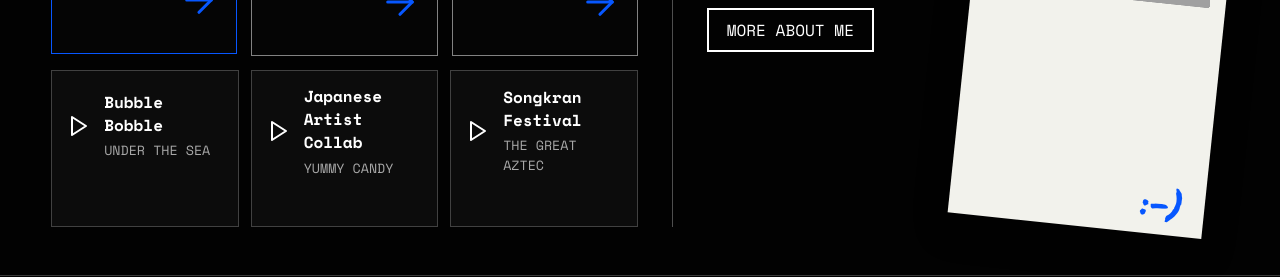
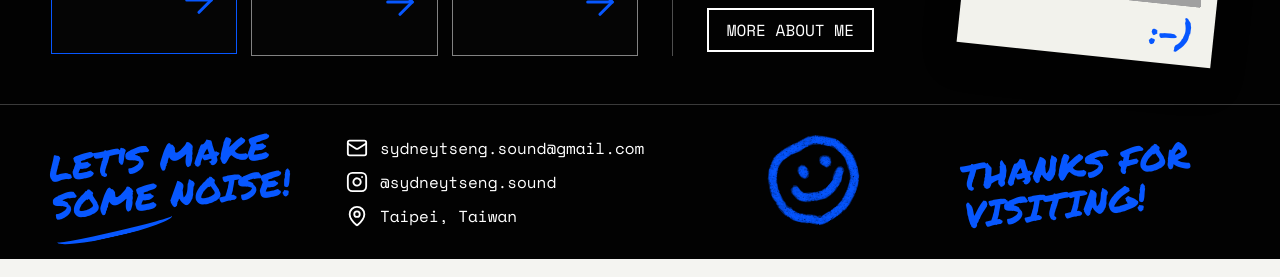
Before and after one commit to Cooperfu615-Desinger/SYDNEY_TSENG, a React (Vite) app: page / in a window 1280 px wide. Shown: the part 1596-1873 px from the top of the page. Built offline with nearby package versions, Linux system fonts and the light colour scheme; grey boxes are pictures that could not be loaded.

Commit message:
Refine hero fade and sound lab

```diff
--- a/src/App.jsx
+++ b/src/App.jsx
@@ -1,4 +1,4 @@
-import React, { useMemo, useRef, useState } from "react";
+import React, { useRef, useState } from "react";
 import useEmblaCarousel from "embla-carousel-react";
 import { AnimatePresence, motion } from "framer-motion";
 import { Howl } from "howler";
@@ -12,7 +12,6 @@ import {
   Instagram,
   Mail,
   MapPin,
-  Pause,
   Play,
   Power,
   Sparkle,
@@ -247,12 +246,8 @@ function SoundIcon({ type }) {
   return <Waves />;
 }
 
-function SoundLab({ playingId, onToggle }) {
+function SoundLab() {
   const [activeCategory, setActiveCategory] = useState(soundLabCategories[0].id);
-  const category = useMemo(
-    () => soundLabCategories.find((item) => item.id === activeCategory),
-    [activeCategory],
-  );
 
   return (
     <section className="dark-section sound-about-grid" id="sound-lab">
@@ -277,31 +272,6 @@ function SoundLab({ playingId, onToggle }) {
             </button>
           ))}
         </div>
-        <AnimatePresence mode="wait">
-          <motion.div
-            className="sample-panel"
-            key={category.id}
-            initial={{ opacity: 0, y: 12 }}
-            animate={{ opacity: 1, y: 0 }}
-            exit={{ opacity: 0, y: -8 }}
-            transition={{ duration: 0.22 }}
-          >
-            {category.samples.map((sample) => (
-              <button
-                className={`sample-row ${playingId === sample.id ? "playing" : ""}`}
-                key={sample.id}
-                onClick={() => onToggle(sample)}
-              >
-                {playingId === sample.id ? <Pause /> : <Play />}
-                <span>
-                  <strong>{sample.title}</strong>
-                  <small>{sample.subtitle}</small>
-                </span>
-                <Waveform active={playingId === sample.id} />
-              </button>
-            ))}
-          </motion.div>
-        </AnimatePresence>
       </div>
       <About />
     </section>
@@ -633,7 +603,7 @@ function HomePage() {
       />
       <main>
         <SelectedWorks onOpen={setActiveWork} />
-        <SoundLab playingId={playingId} onToggle={toggle} />
+        <SoundLab />
       </main>
       <Footer />
       <WorkModal
--- a/src/styles.css
+++ b/src/styles.css
@@ -125,6 +125,8 @@ video {
   object-fit: cover;
   object-position: center 20%;
   filter: grayscale(1) contrast(1.08);
+  -webkit-mask-image: linear-gradient(to right, transparent 0%, rgba(0, 0, 0, 0.72) 9%, #000 21%);
+  mask-image: linear-gradient(to right, transparent 0%, rgba(0, 0, 0, 0.72) 9%, #000 21%);
 }
 
 .hero-signature-name {
@@ -536,48 +538,6 @@ h2 {
   color: var(--blue);
 }
 
-.sample-panel {
-  display: grid;
-  grid-template-columns: repeat(3, minmax(0, 1fr));
-  gap: 12px;
-  margin-top: 14px;
-}
-
-.sample-row {
-  display: grid;
-  grid-template-columns: 28px minmax(0, 1fr);
-  gap: 10px;
-  align-items: center;
-  min-height: 84px;
-  padding: 14px;
-  border: 1px solid rgba(255, 255, 255, 0.22);
-  background: rgba(255, 255, 255, 0.04);
-  color: #fff;
-  text-align: left;
-  cursor: pointer;
-}
-
-.sample-row.playing {
-  border-color: var(--blue);
-  color: var(--blue);
-}
-
-.sample-row span {
-  display: grid;
-  gap: 4px;
-}
-
-.sample-row small {
-  color: #a8a8a8;
-  text-transform: uppercase;
-}
-
-.sample-row .waveform {
-  grid-column: 1 / -1;
-  justify-content: flex-start;
-  color: var(--blue);
-}
-
 .about-panel {
   display: grid;
   grid-template-columns: 0.85fr minmax(220px, 0.9fr);
@@ -1475,7 +1435,6 @@ h2 {
   }
 
   .sound-cards,
-  .sample-panel,
   .about-panel,
   .footer {
     grid-template-columns: 1fr;
```
